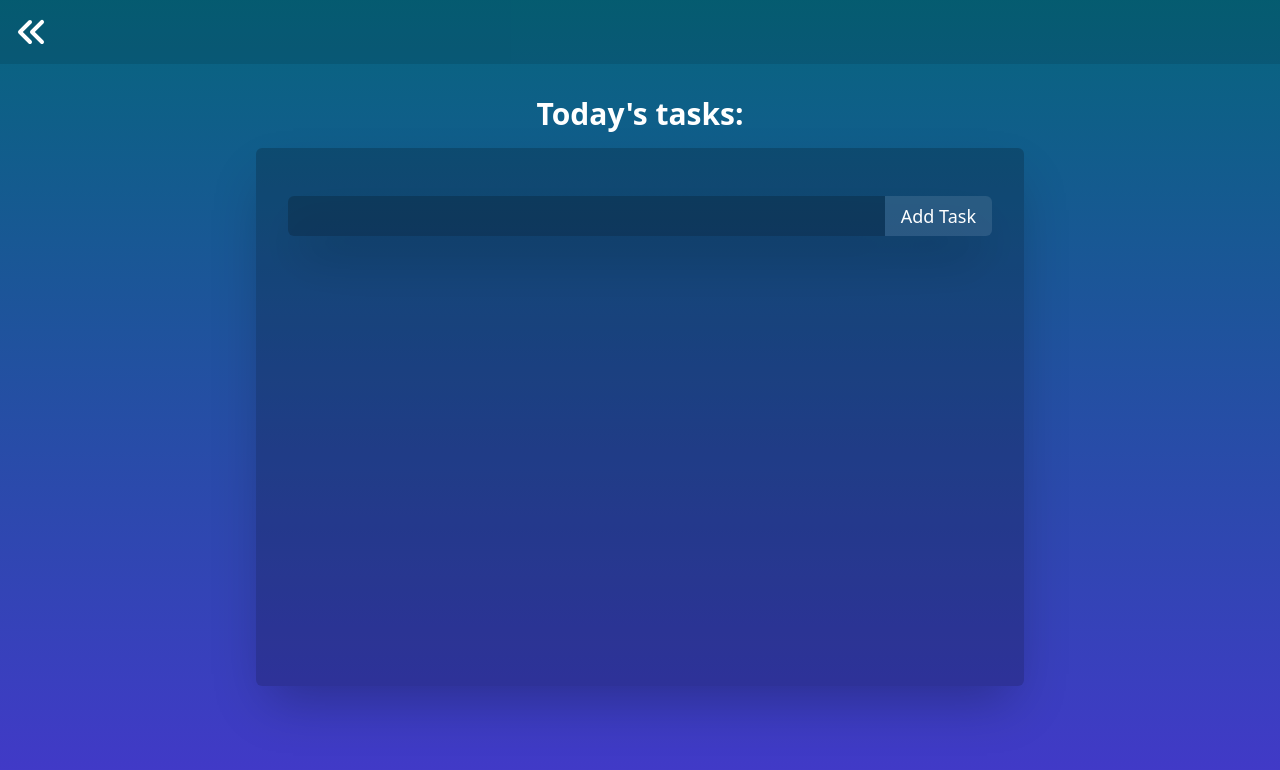
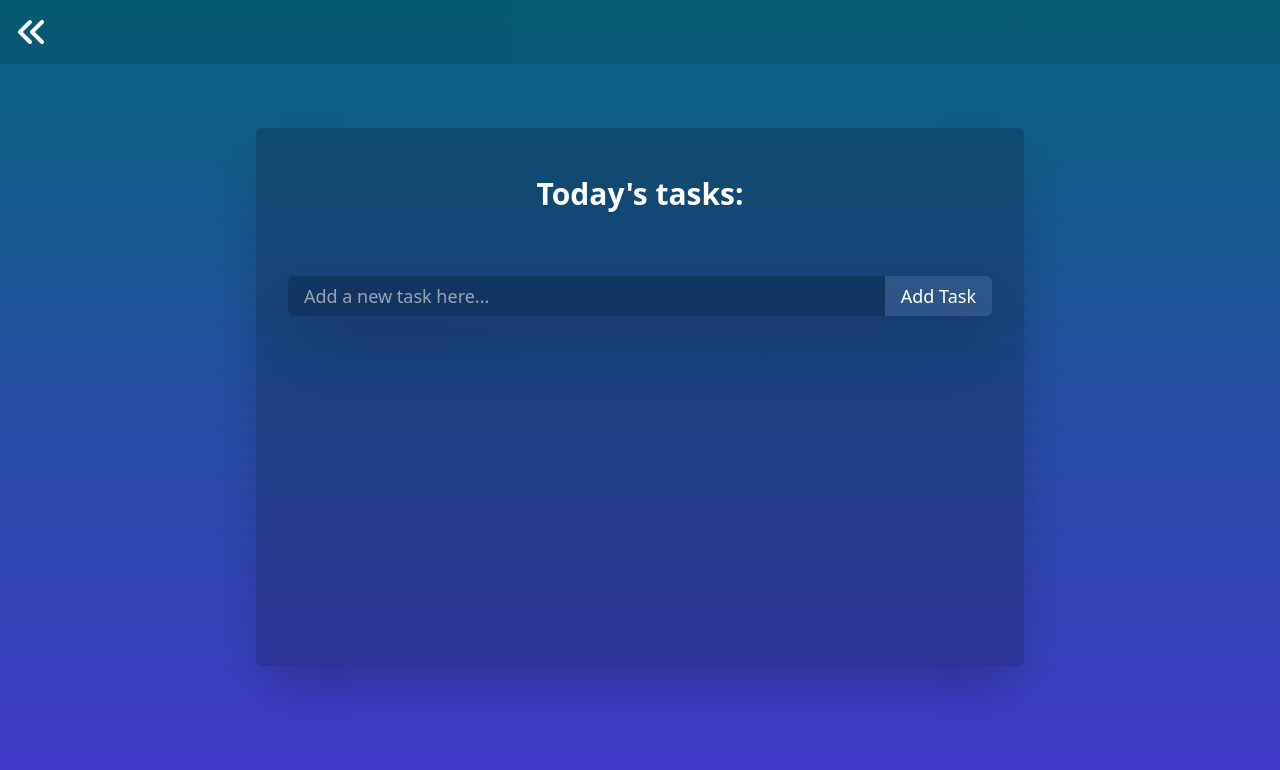
Before and after one commit to n4xz/tools-app, a React (Create React App) app: page /todo in a window 1280 px wide. Shown: the top 770 px of the page. Built offline with nearby package versions, Linux system fonts and the light colour scheme.

Commit message:
fixed small design errors

```diff
--- a/src/pages/BMI Calculator/components/Main.jsx
+++ b/src/pages/BMI Calculator/components/Main.jsx
@@ -42,7 +42,7 @@ const Main = () => {
 
 	return (
 		<div>
-			<div className='mx-auto mt-32 flex flex-col items-center rounded-md bg-gradient-to-br from-black/20 to-black/20 px-8 pt-8 pb-8 shadow-2xl md:max-w-[500px]'>
+			<div className='mx-auto mt-20 md:mt-64 flex flex-col items-center rounded-md bg-gradient-to-br from-black/20 to-black/20 px-8 pt-8 pb-8 shadow-2xl md:max-w-[500px]'>
 				<h2 className='mb-6 text-2xl font-semibold'>BMI Calculator</h2>
 				<div className='mb-5 min-w-full'>
 					<p>Your weight (kilograms):</p>
--- a/src/pages/Todo List/Todo.jsx
+++ b/src/pages/Todo List/Todo.jsx
@@ -41,10 +41,13 @@ export default function Todo() {
 		<div className='h-screen w-screen bg-black text-white'>
 			<div className='h-screen w-screen overflow-scroll bg-gradient-to-b from-cyan-600/70 to-indigo-700 px-8 pb-32'>
 				<Navbar />
-				<h1 className='text-3xl mb-4 font-semibold text-center mt-24'>Today's tasks:</h1>
-				<div className='mx-auto flex max-h-min min-h-[80%] max-w-screen-md flex-col gap-12 rounded-md bg-gradient-to-br from-black/20 to-black/20 px-8 pt-12 pb-8 shadow-2xl'>
+				<div className='mx-auto mt-20 md:mt-32 flex max-h-min min-h-[80%] max-w-screen-md flex-col gap-12 rounded-md bg-gradient-to-br from-black/20 to-black/20 px-8 pt-12 pb-8 shadow-2xl'>
+					<h1 className='mb-4 text-center text-3xl font-semibold'>
+						Today's tasks:
+					</h1>
 					<div className='mx-auto flex h-10 min-w-full justify-between rounded-md text-xs shadow-2xl drop-shadow-2xl md:text-lg'>
 						<input
+							placeholder='Add a new task here...'
 							onChange={handleChange}
 							className='w-full rounded-l-md bg-black/20 px-4 focus:outline-none'
 						></input>
--- a/src/pages/Todo List/components/Task.jsx
+++ b/src/pages/Todo List/components/Task.jsx
@@ -5,7 +5,7 @@ export const Task = (props) => {
 			<div className='flex gap-3'>
 				<button
 					style={{
-						backgroundColor: props.completed ? 'green' : 'transparent'
+						backgroundColor: props.completed ? 'green' : 'transparent', borderRadius:'100%'
 					}}
 					onClick={() => props.completeTask(props.id)}
 					className='h-5 w-5 rounded-full text-xs outline outline-[1px]'
```
